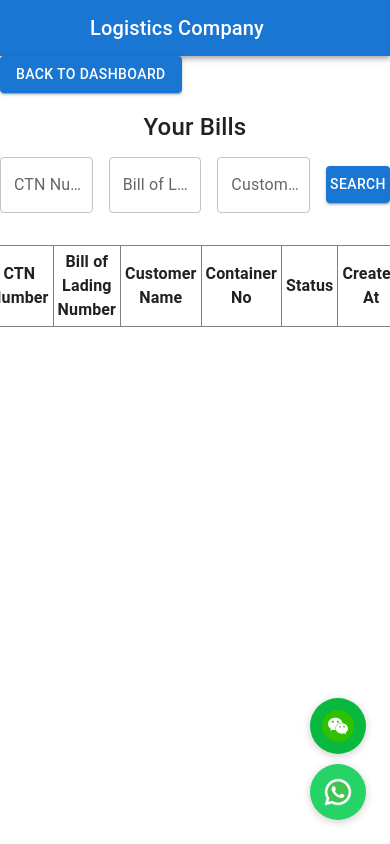
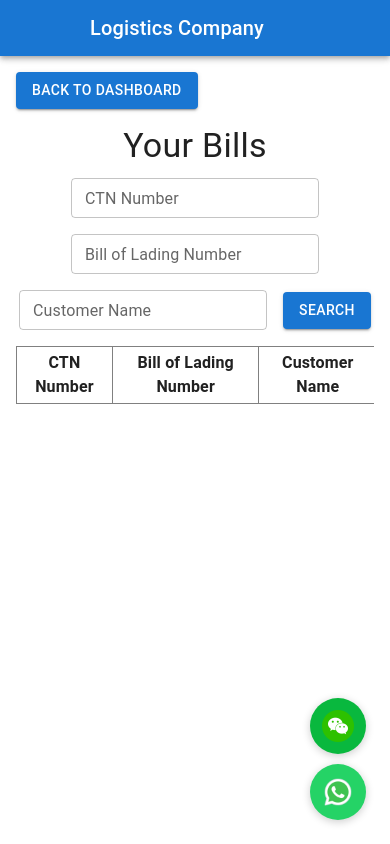
Before and after one commit to johnwongjething/rayray, a React (Create React App) app in the folder frontend/: page /search in a window 390 px wide. Built offline with nearby package versions, Linux system fonts and the light colour scheme; some icons are missing.

Commit message:
Update: mobile-friendly search page

```diff
--- a/frontend/src/pages/BillSearch.js
+++ b/frontend/src/pages/BillSearch.js
@@ -18,16 +18,16 @@ export default function BillSearch({ t = x => x }) {
   const navigate = useNavigate();
 
   useEffect(() => {
-    // For customers, automatically fetch their bills when component mounts
     if (role === 'customer') {
       const token = localStorage.getItem('token');
       if (token) {
-      handleSearch();
+        handleSearch();
       } else {
         setSnackbar({ open: true, message: 'Authentication required. Please log in again.', severity: 'error' });
         navigate('/login');
       }
     }
+    // eslint-disable-next-line
   }, []);
 
   const handleChange = e => {
@@ -37,22 +37,16 @@ export default function BillSearch({ t = x => x }) {
   const handleSearch = async () => {
     setLoading(true);
     const token = localStorage.getItem('token');
-
-    // Check if token exists
     if (!token) {
       setSnackbar({ open: true, message: 'Authentication required. Please log in again.', severity: 'error' });
       setLoading(false);
       navigate('/login');
       return;
     }
-
     let searchForm = { ...form };
-
-    // Always include username for customers
     if (role === 'customer') {
       searchForm.username = username;
     }
-
     try {
       const res = await fetch(`${API_BASE_URL}/api/search_bills`, {
         method: 'POST',
@@ -62,15 +56,12 @@ export default function BillSearch({ t = x => x }) {
         },
         body: JSON.stringify(searchForm)
       });
-
       if (res.status === 401) {
-        // Token is invalid or expired
         setSnackbar({ open: true, message: 'Session expired. Please log in again.', severity: 'error' });
         localStorage.clear();
         navigate('/login');
         return;
       }
-
       if (res.ok) {
         const data = await res.json();
         setResults(data);
@@ -79,13 +70,10 @@ export default function BillSearch({ t = x => x }) {
         setSnackbar({ open: true, message: data.error || 'Search failed', severity: 'error' });
       }
     } catch (error) {
-      console.error('Search error:', error);
       setSnackbar({ open: true, message: 'Search failed. Please try again.', severity: 'error' });
     } finally {
       setLoading(false);
     }
-
-    // Only clear form if it's not an automatic customer fetch
     if (role !== 'customer') {
       setForm({
         unique_number: '',
@@ -120,37 +108,59 @@ export default function BillSearch({ t = x => x }) {
     }
   };
 
-  const columns = [
-    // ... other columns ...
-    {
-      title: t('status'),
-      dataIndex: 'status',
-      key: 'status',
-      render: (_, record) => getStatus(record)
-    },
-    // ... other columns ...
-  ];
-
   return (
-    <div>
-      <div style={{ display: 'flex', justifyContent: 'flex-start', marginBottom: 16 }}>
-        <Button onClick={() => navigate('/dashboard')} variant="contained" color="primary" style={{ color: '#fff' }}>
+    <Container maxWidth="md" sx={{ py: { xs: 2, sm: 4 } }}>
+      <Box sx={{ mb: 2, display: 'flex', justifyContent: 'flex-start' }}>
+        <Button onClick={() => navigate('/dashboard')} variant="contained" color="primary">
           {t('backToDashboard')}
         </Button>
-      </div>
-      <h2 style={{ textAlign: 'center' }}>{t('yourBills')}</h2>
+      </Box>
+      <Typography variant="h4" align="center" gutterBottom>
+        {t('yourBills')}
+      </Typography>
 
       {role !== 'customer' && (
-        <div style={{ display: 'flex', gap: 16, alignItems: 'center', justifyContent: 'center', marginBottom: 16 }}>
-          <TextField label={t('ctnNumber')} name="unique_number" value={form.unique_number} onChange={handleChange} />
-          <TextField label={t('billOfLadingNumber')} name="bl_number" value={form.bl_number} onChange={handleChange} />
-          <TextField label={t('customerName')} name="customer_name" value={form.customer_name} onChange={handleChange} />
-          <Button variant="contained" color="primary" onClick={handleSearch} disabled={loading}>{t('search')}</Button>
-        </div>
+        <Box
+          component="form"
+          sx={{
+            display: 'flex',
+            flexWrap: 'wrap',
+            gap: 2,
+            alignItems: 'center',
+            justifyContent: 'center',
+            mb: 2
+          }}
+          onSubmit={e => { e.preventDefault(); handleSearch(); }}
+        >
+          <TextField
+            label={t('ctnNumber')}
+            name="unique_number"
+            value={form.unique_number}
+            onChange={handleChange}
+            size="small"
+          />
+          <TextField
+            label={t('billOfLadingNumber')}
+            name="bl_number"
+            value={form.bl_number}
+            onChange={handleChange}
+            size="small"
+          />
+          <TextField
+            label={t('customerName')}
+            name="customer_name"
+            value={form.customer_name}
+            onChange={handleChange}
+            size="small"
+          />
+          <Button variant="contained" color="primary" type="submit" disabled={loading}>
+            {t('search')}
+          </Button>
+        </Box>
       )}
 
-      <div style={{ display: 'flex', justifyContent: 'center' }}>
-        <table border="1" cellPadding="4" style={{ marginTop: 16 }}>
+      <Box sx={{ overflowX: 'auto', mt: 2 }}>
+        <table border="1" cellPadding="4" style={{ minWidth: 600, width: '100%' }}>
           <thead>
             <tr>
               <th>{t('ctnNumber')}</th>
@@ -174,9 +184,8 @@ export default function BillSearch({ t = x => x }) {
             ))}
           </tbody>
         </table>
-      </div>
+      </Box>
 
-      {/* Loading Modal for Data Loading */}
       <LoadingModal
         open={loading}
         message={t('loadingData')}
@@ -186,11 +195,12 @@ export default function BillSearch({ t = x => x }) {
         open={snackbar.open}
         autoHideDuration={6000}
         onClose={() => setSnackbar({ ...snackbar, open: false })}
+        anchorOrigin={{ vertical: 'top', horizontal: 'center' }}
       >
         <Alert onClose={() => setSnackbar({ ...snackbar, open: false })} severity={snackbar.severity}>
           {snackbar.message}
         </Alert>
       </Snackbar>
-    </div>
+    </Container>
   );
 }
```
